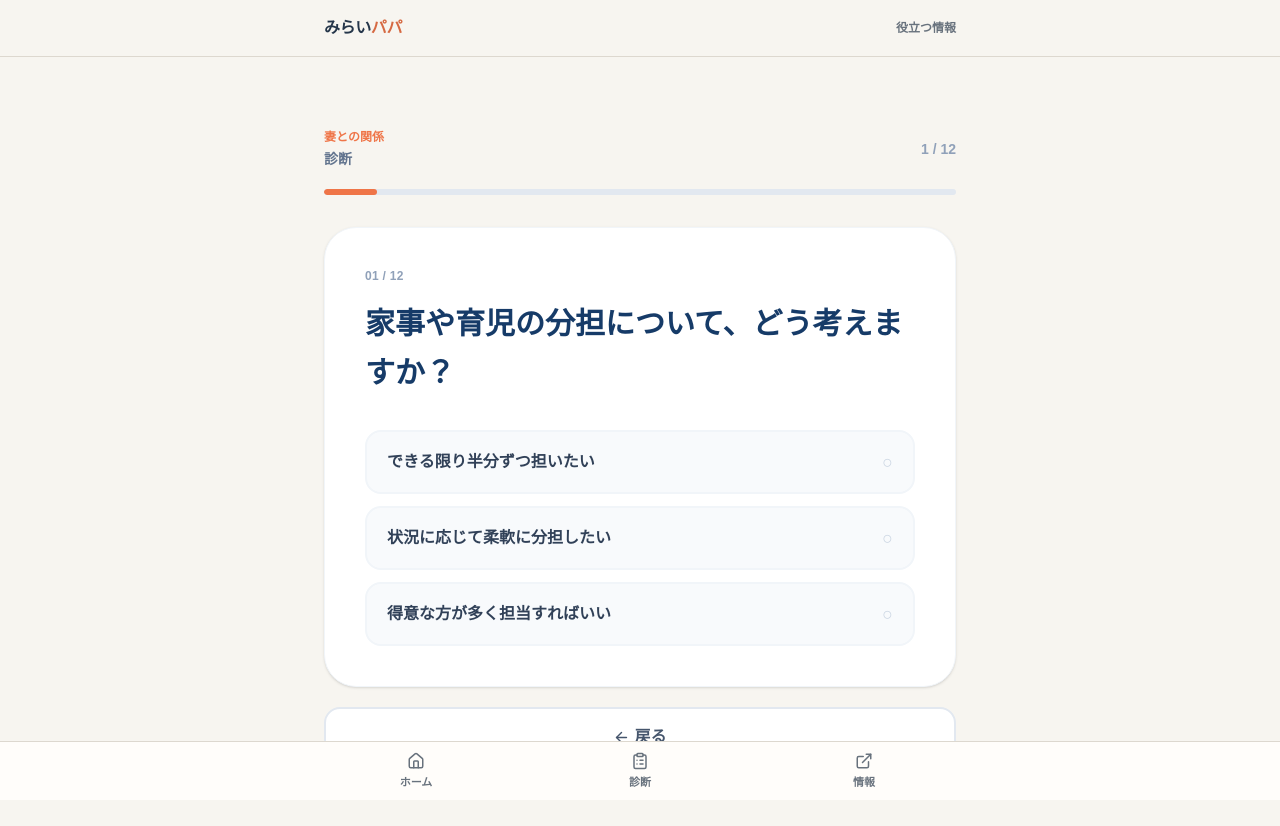
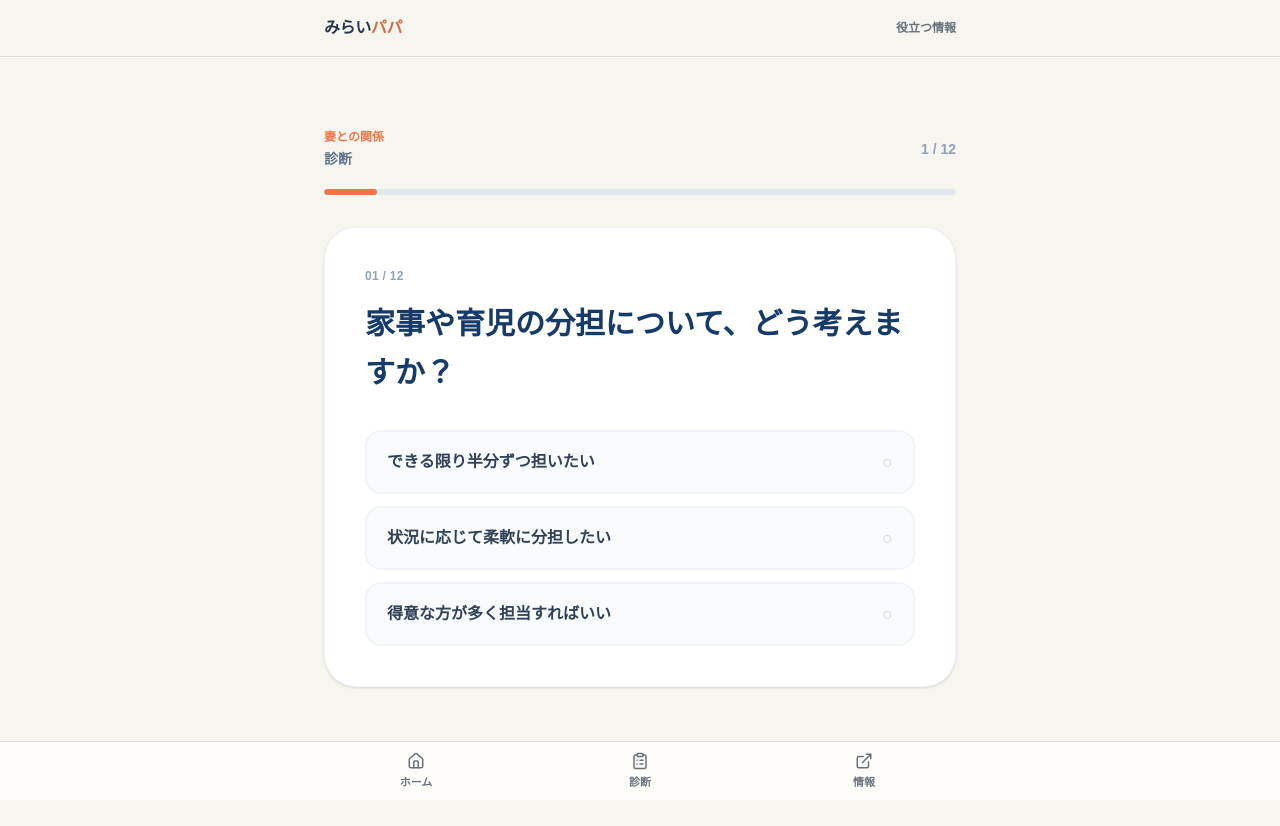
Before and after one commit to s1f102402631/mirai-papa, a Next.js app: page /diagnosis in a window 1280 px wide. Shown: the top 826 px of the page. Built offline with nearby package versions, Linux system fonts and the light colour scheme.

Commit message:
診断画面から戻るボタンを削除

```diff
--- a/app/diagnosis/page.tsx
+++ b/app/diagnosis/page.tsx
@@ -3,7 +3,6 @@ import { useState } from "react";
 import { useRouter } from "next/navigation";
 import AppShell from "../../components/AppShell";
 import { questions, questionCategories, questionOptions, type Answer } from "../../data/content";
-import { ArrowLeft } from "lucide-react";
 
 export default function Diagnosis() {
   const router = useRouter();
@@ -27,15 +26,6 @@ export default function Diagnosis() {
     setAnswers(nextAnswers);
     setIndex(index + 1);
     setSelected(null);
-  };
-
-  const back = () => {
-    if (index === 0) {
-      router.push("/opening");
-      return;
-    }
-    setIndex(index - 1);
-    setSelected(answers[index - 1] ?? null);
   };
 
   return (
@@ -71,12 +61,6 @@ export default function Diagnosis() {
             })}
           </div>
         </div>
-
-        <div className="mt-5">
-          <button onClick={back} className="w-full rounded-2xl border-2 border-slate-200 bg-white px-4 py-4 font-bold text-slate-600">
-            <ArrowLeft className="mr-1 inline" size={17} />戻る
-          </button>
-        </div>
       </div>
     </AppShell>
   );
```
